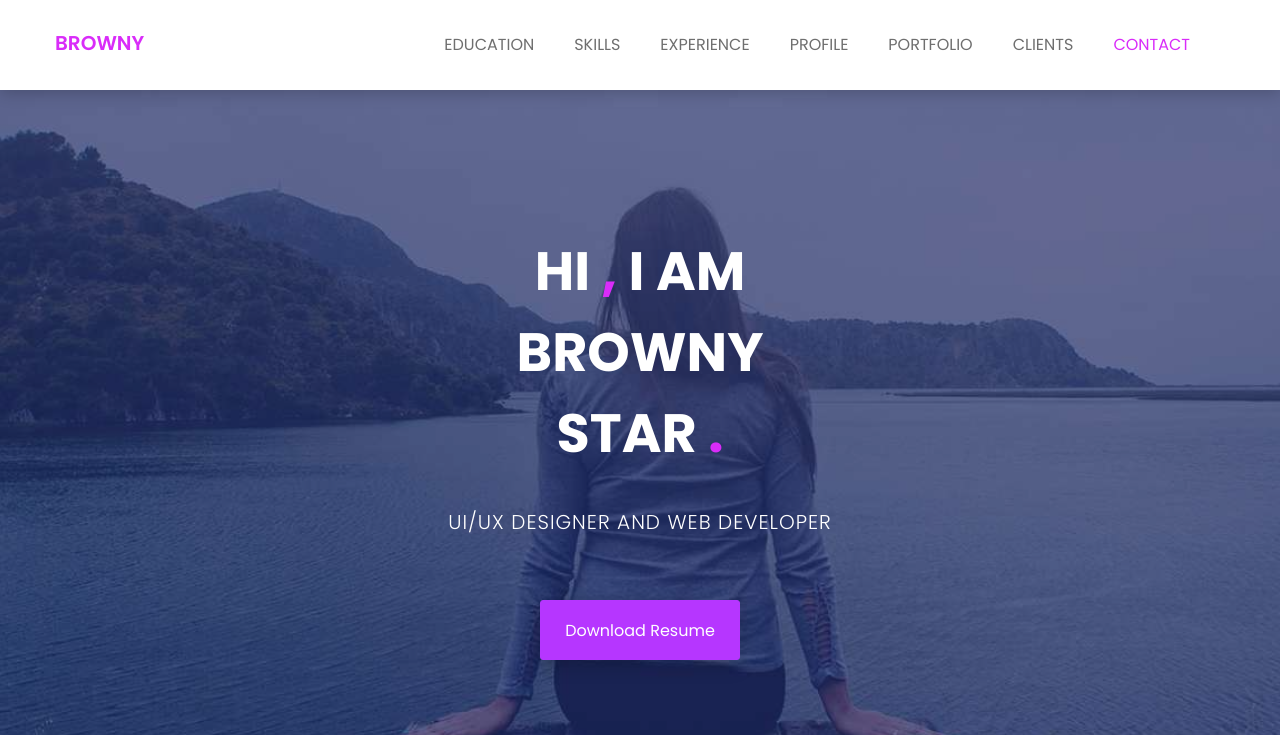
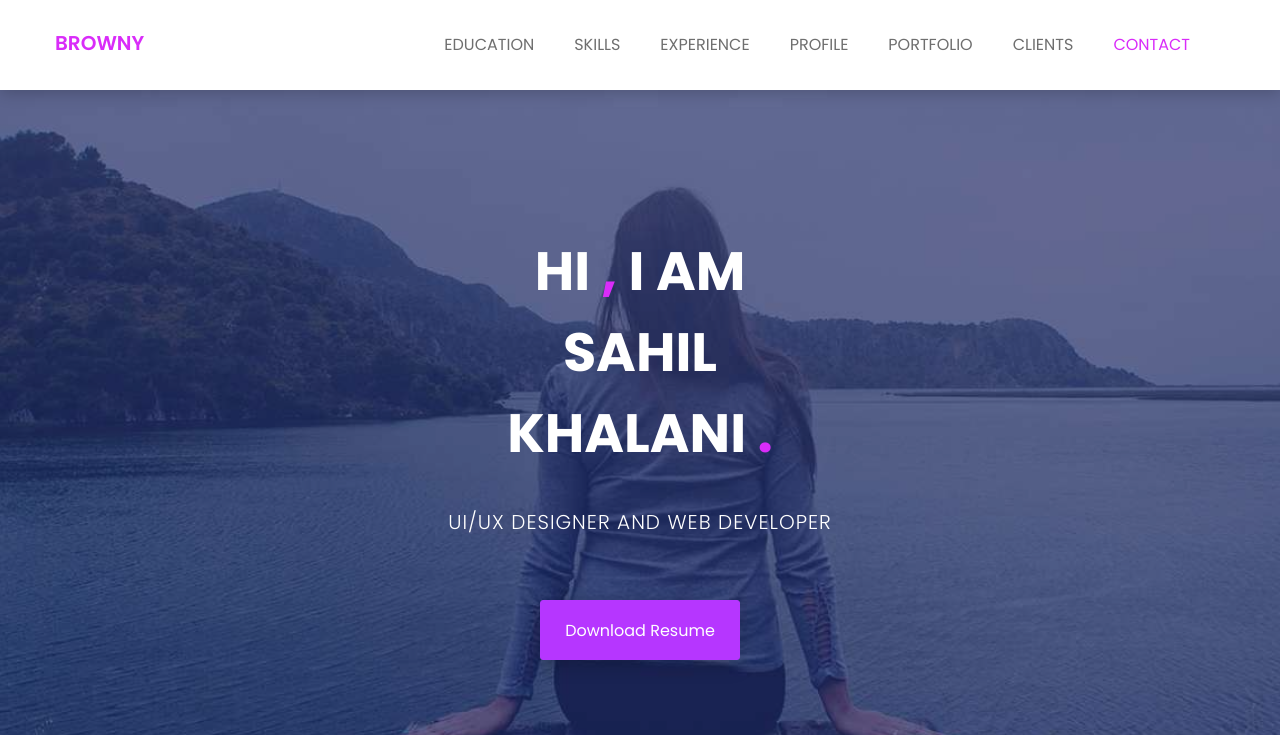
Before and after one commit to sahilNF8139/prfile, a plain HTML site: page index.html in a window 1280 px wide. Shown: the top 735 px of the page. Drawn offline with nearby package versions, Linux system fonts and the light colour scheme.

Commit message:
Update index.html

```diff
--- a/index.html
+++ b/index.html
@@ -103,7 +103,7 @@
 				<div class="row">
 					<div class="col-md-12 text-center">
 						<div class="header-text">
-							<h2>hi <span>,</span> i am <br> browny <br> star <span>.</span>   </h2>
+							<h2>hi <span>,</span> I am <br> sahil <br> khalani <span>.</span>   </h2>
 							<p>ui/ux designer and web developer</p>
 							<a href="assets/download/browney.txt" download>download resume</a>
 						</div><!--/.header-text-->
```
